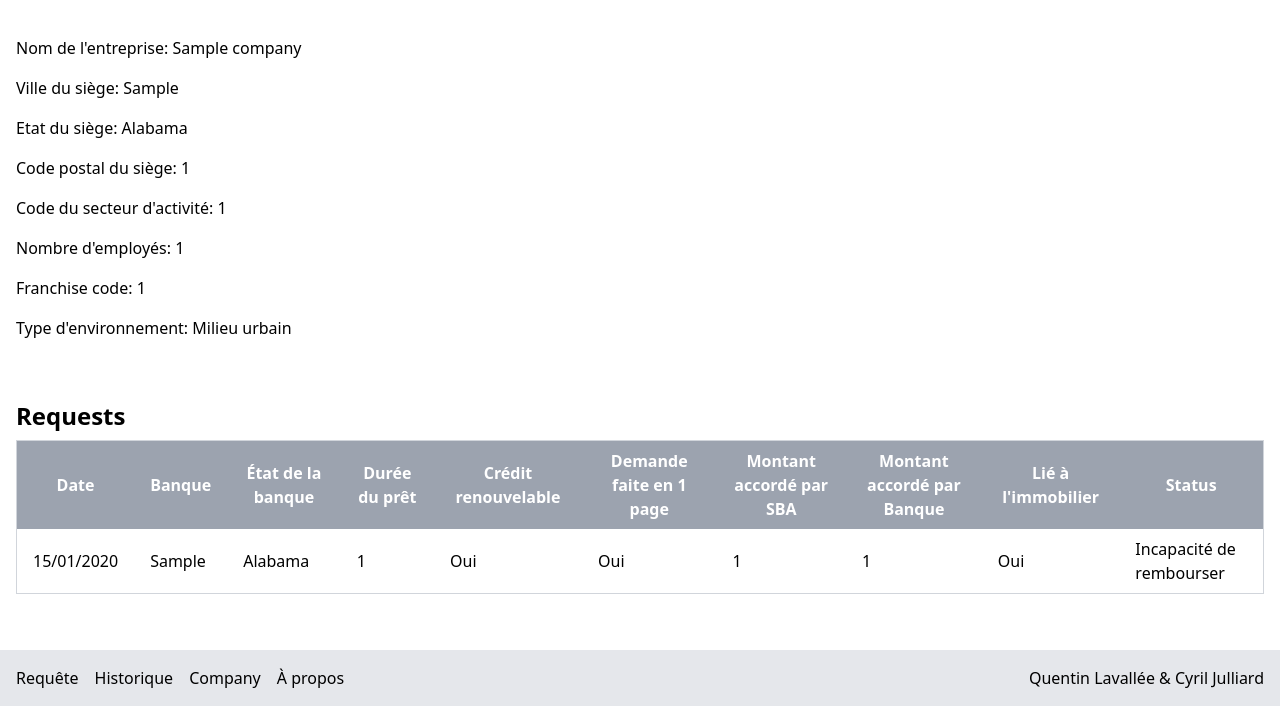
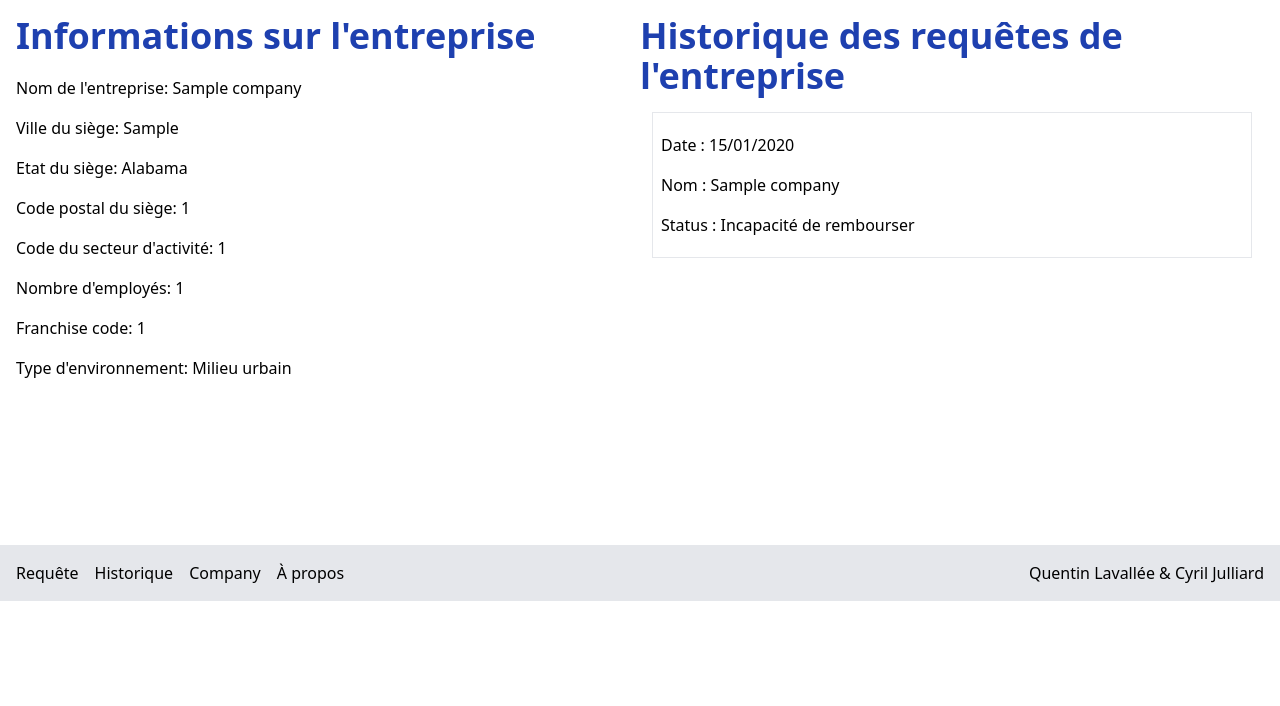
Before and after one commit to cjulliar/loan_project, a Django app: page /company/1 in a window 1280 px wide. Shown: the part 199-905 px from the top of the page. After the commit the page ends 800 px from the top, so only its background shows below. Run offline with Django 4.2, Linux system fonts and the light colour scheme; a user stored in the database is signed in; tables that the repository leaves empty hold one stand-in row (values such as "Sample post"); some libraries are stand-ins or nearby versions.

Commit message:
front des listes d'entreprise

```diff
--- a/app/main/templates/main/companies_page.html
+++ b/app/main/templates/main/companies_page.html
@@ -2,12 +2,12 @@
 
 {% block content %}
     <div class="bg-white p-6">
-        <h2 class="text-blue-800 text-2xl font-bold mb-4">Entreprises :</h2>
+        <h1 class="text-blue-800 text-2xl font-bold mb-4">Entreprises :</h1>
 
-        <ul class="list-disc ml-6">
+        <ul class="lspace-y-4 mb-5 mt-5">
             {% for company in object_list %}
                 <li class="mb-2">
-                    <a href="{% url 'main:company' pk=company.id %}" class="hover:text-blue-600 hover:underline">
+                    <a href="{% url 'main:company' pk=company.id %}" class="hover:text-blue-600 hover:underline list_form">
                         {{ company.name }} - {{ company.get_state_display }}
                     </a>
                 </li>
--- a/app/main/templates/main/company_page.html
+++ b/app/main/templates/main/company_page.html
@@ -1,6 +1,10 @@
 {% extends "base.html" %}
 
 {% block content %}
+    <div class="md:flex">
+        <div class="md:w-1/2">
+            <h3 class="text-blue-800 text-4xl font-bold mb-4">Informations sur l'entreprise</h3>
+
             <ul class="space-y-4 mb-5 mt-5">
                 <li class="list_form">Nom de l'entreprise:  {{ company.name }}</li>
                 <li class="list_form">Ville du siège:       {{ company.city }}</li>
@@ -10,10 +14,38 @@
                 <li class="list_form">Nombre d'employés:    {{ company.num_employees }}</li>
                 <li class="list_form">Franchise code:       {{ company.franchise_code }}</li>
                 <li class="list_form">Type d'environnement: {{ company.get_urban_rural_display }}</li>
-    </ul><br>
+            </ul>
+        </div>
 
-    <h3 class="text-2xl font-bold mt-4 mb-2">Requests</h3>
-    <div class="overflow-x-auto">
+        <div class="md:w-1/2">
+            <h3 class="text-blue-800 text-4xl font-bold mb-4">Historique des requêtes de l'entreprise</h3>
+
+            {% for request in requests %}
+                <div class="info-block flex flex-row border-collapse border {% cycle 'bg-white' 'bg-gray-200'  %} m-3 pl-2">
+                    <ul class="space-y-4 mb-5 mt-5 ">
+                        <li class="list_form"><div>Date : {{ request.formatted_date }}</div></li>
+                        <li class="list_form"><div>Nom : {{ request.company.name }}</div></li>
+                        <div class="details hidden space-y-4">
+                            <li class="list_form"><div>Ville : {{ request.company.city }}</div></li>
+                            <li class="list_form"><div>Banque : {{ request.bank }}, {{ request.get_bank_state_display }}</div></li>
+                            <li class="list_form"><div>Durée du pret : {{ request.term }}</div></li>
+                            <li class="list_form"><div>Crédit renouvelable : {{ request.get_rev_line_cr_display }}</div></li>
+                            <li class="list_form"><div>Montant accordé par SBA : {{ request.sba_appv }}</div></li>
+                            <li class="list_form"><div>Montant accordé par la banque : {{ request.gr_appv }}</div></li>
+                        </div>
+                        <li class="list_form"><div>Status : {{ request.get_status_display }}</div></li>
+
+                    </ul>
+
+                </div>
+
+            {% endfor %}
+        </div>
+    </div>
+
+
+
+    {% comment %} <div class="overflow-x-auto">
         <table class="w-full border-collapse border border-gray-300">
             <thead>
                 <tr class="bg-gray-400 text-white">
@@ -46,5 +78,5 @@
                 {% endfor %}
             </tbody>
         </table>
-    </div>
+    </div> {% endcomment %}
 {% endblock %}
--- a/app/main/templates/main/loan_history_page.html
+++ b/app/main/templates/main/loan_history_page.html
@@ -26,7 +26,6 @@
             </div>
 
         {% endfor %}
-
     </div>
     <div class=" hidden xl:flex overflow-x-auto">
         <table class="w-full border-collapse border ">
```
Lines whose indentation alone changed are shown as unchanged.
